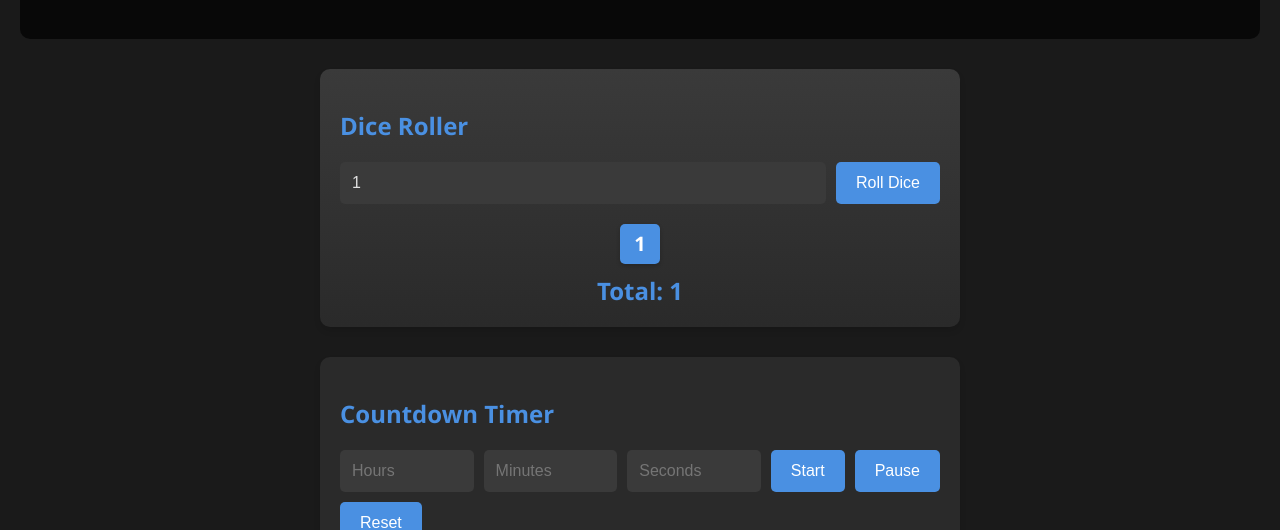
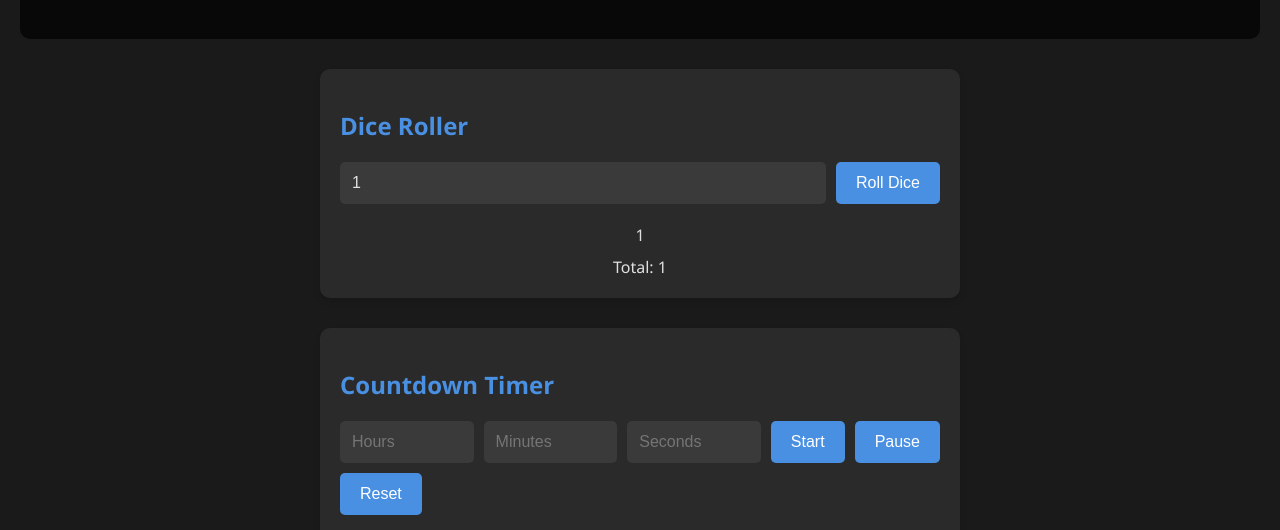
Before and after one commit to Roldham02/Dice, a plain HTML site: page index.html in a window 1280 px wide. Both pictures are taken after a click on the button "Roll Dice". Shown: the part 107-637 px from the top of the page. Drawn offline with Linux system fonts and the light colour scheme.

Commit message:
Update styles.css

```diff
--- a/styles.css
+++ b/styles.css
@@ -95,10 +95,6 @@ button:active {
     color: #a0a0a0;
 }
 
-#dice-roller-section {
-    background-image: linear-gradient(to bottom, #3a3a3a, #2a2a2a);
-}
-
 #dice-results {
     margin-top: 20px;
     text-align: center;
@@ -109,32 +105,4 @@ button:active {
 }
 
 .dice {
-    display: inline-block;
-    width: 40px;
-    height: 40px;
-    line-height: 40px;
-    text-align: center;
-    font-size: 20px;
-    font-weight: bold;
-    background-color: #4a90e2;
-    color: white;
-    border-radius: 5px;
-    margin: 0 5px;
-    box-shadow: 0 2px 4px rgba(0, 0, 0, 0.2);
-}
-
-#total-result {
-    font-size: 24px;
-    font-weight: bold;
-    color: #4a90e2;
-}
-
-@media (max-width: 768px) {
-    #timer-controls, #dice-controls {
-        flex-direction: column;
-    }
-
-    input[type="number"], button {
-        width: 100%;
-    }
-}
+    display: inli
```
